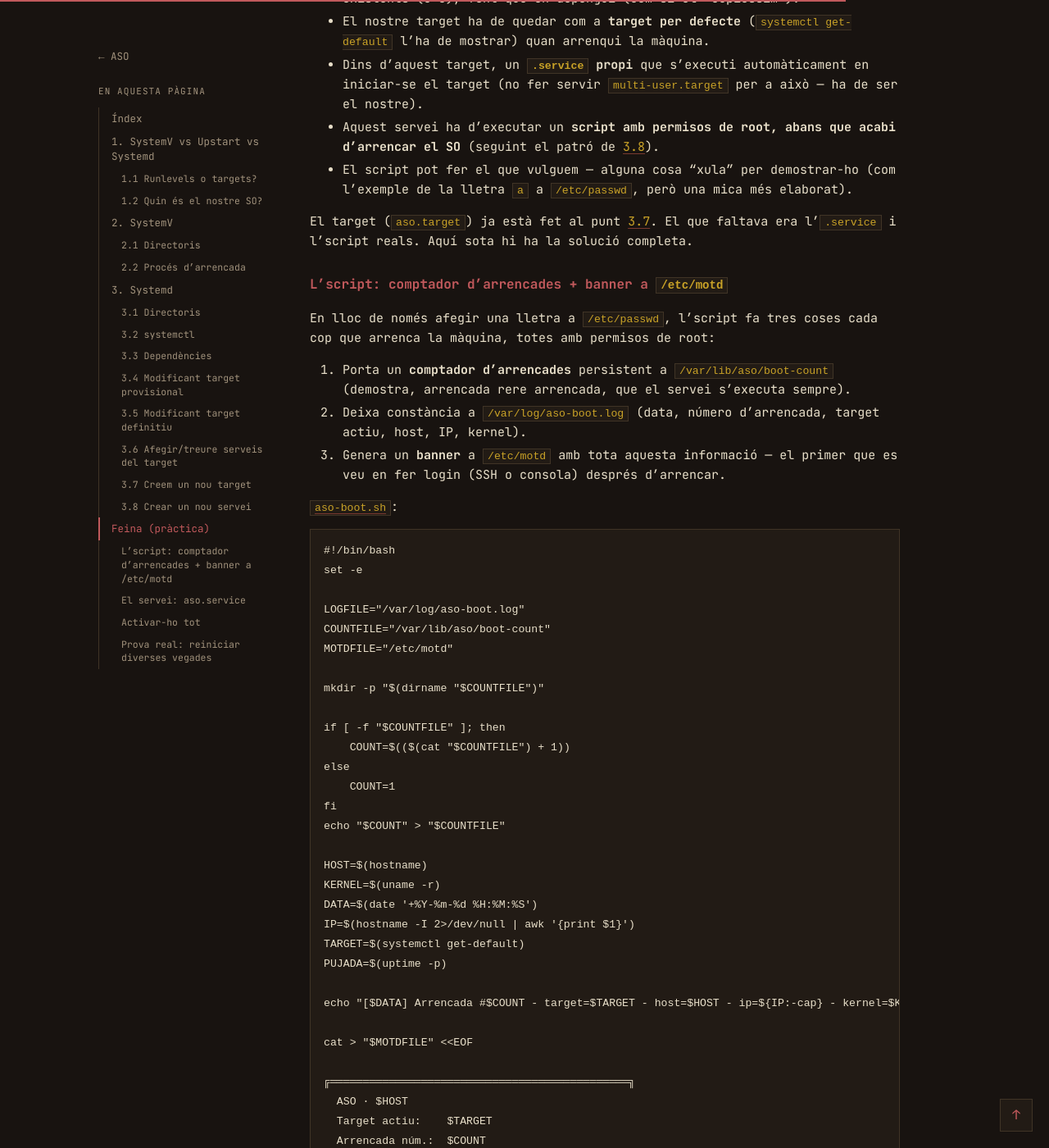
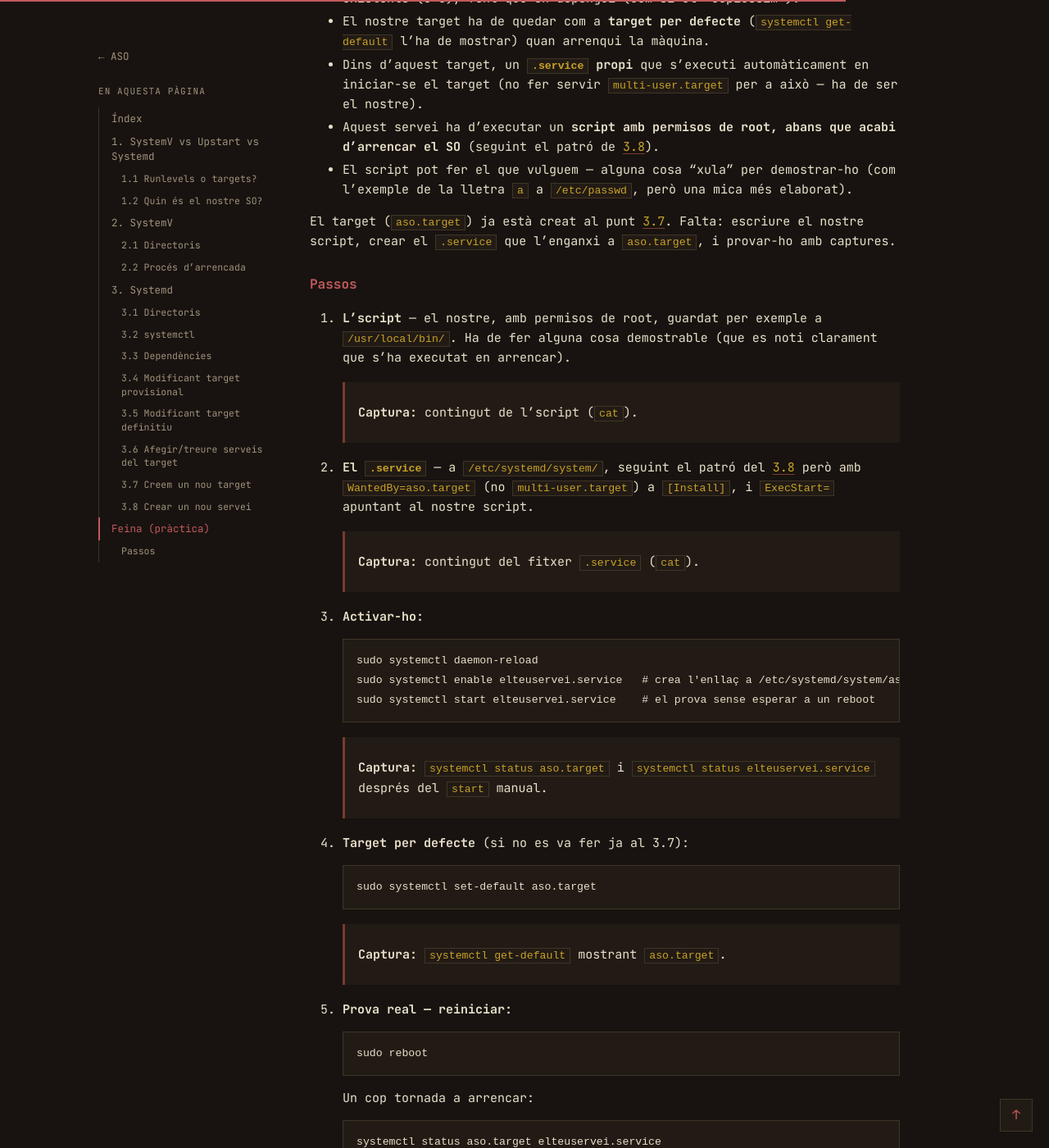
Before and after one commit to ikerespinosalopez/ASO, a Jekyll site: the page built from practiques/01-systemv-upstart-systemd.md, in a window 1280 px wide and 1400 px high, scrolled down 10296 px. Shown: the whole window at 82% size. Built offline with Jekyll 4.4.1, drawn with Linux system fonts in a browser that asks for light colours; some of the changed text lies outside the part shown.

Commit message:
Corregeix la secció Feina: només estructura i captures, no la solució
Treu l'script i el .service que s'havien escrit de més (aquesta part
la fa l'alumne). La secció queda com a guia de passos amb marcadors
de captura, igual que la resta d'apartats pendents de resoldre.

Co-Authored-By: Claude Sonnet 5 <noreply@anthropic.com>

````diff
--- a/practiques/01-systemv-upstart-systemd.md
+++ b/practiques/01-systemv-upstart-systemd.md
@@ -376,126 +376,37 @@ Després de reiniciar, `/etc/passwd` hauria d'haver-hi afegit la lletra `a` al f
 - Aquest servei ha d'executar un **script amb permisos de root, abans que acabi d'arrencar el SO** (seguint el patró de [3.8](#38-crear-un-nou-servei)).
 - El script pot fer el que vulguem — alguna cosa "xula" per demostrar-ho (com l'exemple de la lletra `a` a `/etc/passwd`, però una mica més elaborat).
 
-El target (`aso.target`) ja està fet al punt [3.7](#37-creem-un-nou-target). El que faltava era l'`.service` i l'script reals. Aquí sota hi ha la solució completa.
+El target (`aso.target`) ja està creat al punt [3.7](#37-creem-un-nou-target). Falta: escriure el nostre script, crear el `.service` que l'enganxi a `aso.target`, i provar-ho amb captures.
 
-### L'script: comptador d'arrencades + banner a `/etc/motd`
+### Passos
 
-En lloc de només afegir una lletra a `/etc/passwd`, l'script fa tres coses cada cop que arrenca la màquina, totes amb permisos de root:
+1. **L'script** — el nostre, amb permisos de root, guardat per exemple a `/usr/local/bin/`. Ha de fer alguna cosa demostrable (que es noti clarament que s'ha executat en arrencar).
+   > **Captura:** contingut de l'script (`cat`).
 
-1. Porta un **comptador d'arrencades** persistent a `/var/lib/aso/boot-count` (demostra, arrencada rere arrencada, que el servei s'executa sempre).
-2. Deixa constància a `/var/log/aso-boot.log` (data, número d'arrencada, target actiu, host, IP, kernel).
-3. Genera un **banner** a `/etc/motd` amb tota aquesta informació — el primer que es veu en fer login (SSH o consola) després d'arrencar.
+2. **El `.service`** — a `/etc/systemd/system/`, seguint el patró del [3.8](#38-crear-un-nou-servei) però amb `WantedBy=aso.target` (no `multi-user.target`) a `[Install]`, i `ExecStart=` apuntant al nostre script.
+   > **Captura:** contingut del fitxer `.service` (`cat`).
 
-[`aso-boot.sh`]({{ '/practiques/scripts/aso-boot.sh' | relative_url }}):
+3. **Activar-ho:**
+   ```bash
+   sudo systemctl daemon-reload
+   sudo systemctl enable elteuservei.service   # crea l'enllaç a /etc/systemd/system/aso.target.wants/
+   sudo systemctl start elteuservei.service    # el prova sense esperar a un reboot
+   ```
+   > **Captura:** `systemctl status aso.target` i `systemctl status elteuservei.service` després del `start` manual.
 
-```bash
-#!/bin/bash
-set -e
+4. **Target per defecte** (si no es va fer ja al 3.7):
+   ```bash
+   sudo systemctl set-default aso.target
+   ```
+   > **Captura:** `systemctl get-default` mostrant `aso.target`.
 
-LOGFILE="/var/log/aso-boot.log"
-COUNTFILE="/var/lib/aso/boot-count"
-MOTDFILE="/etc/motd"
-
-mkdir -p "$(dirname "$COUNTFILE")"
-
-if [ -f "$COUNTFILE" ]; then
-    COUNT=$(($(cat "$COUNTFILE") + 1))
-else
-    COUNT=1
-fi
-echo "$COUNT" > "$COUNTFILE"
-
-HOST=$(hostname)
-KERNEL=$(uname -r)
-DATA=$(date '+%Y-%m-%d %H:%M:%S')
-IP=$(hostname -I 2>/dev/null | awk '{print $1}')
-TARGET=$(systemctl get-default)
-PUJADA=$(uptime -p)
-
-echo "[$DATA] Arrencada #$COUNT - target=$TARGET - host=$HOST - ip=${IP:-cap} - kernel=$KERNEL" >> "$LOGFILE"
-
-cat > "$MOTDFILE" <<EOF
-
-╔══════════════════════════════════════════════╗
-  ASO · $HOST
-  Target actiu:    $TARGET
-  Arrencada núm.:  $COUNT
-  Data:            $DATA
-  Kernel:          $KERNEL
-  IP:              ${IP:-(sense xarxa)}
-  Uptime:          $PUJADA
-╚══════════════════════════════════════════════╝
-
-EOF
-
-exit 0
-```
-
-```bash
-sudo cp aso-boot.sh /usr/local/bin/aso-boot.sh
-sudo chmod +x /usr/local/bin/aso-boot.sh
-```
-
-### El servei: `aso.service`
-
-```bash
-sudo nano /etc/systemd/system/aso.service
-```
-
-```ini
-[Unit]
-Description=Servei personalitzat ASO - banner d'arrencada
-After=aso.target
-Requires=aso.target
-
-[Service]
-Type=oneshot
-ExecStart=/usr/local/bin/aso-boot.sh
-RemainAfterExit=yes
-StandardOutput=journal
-
-[Install]
-WantedBy=aso.target
-```
-
-**Diferències respecte al `rc-local.service` del [3.8](#38-crear-un-nou-servei):**
-
-| Directiva | Per què canvia |
-|---|---|
-| `Type=oneshot` (en lloc de `forking`) | El nostre script no es bifurca ni queda resident: s'executa d'un tir i acaba. `oneshot` és el tipus pensat per a això. |
-| `RemainAfterExit=yes` | Igual que al 3.8: encara que el procés acabi de seguida, systemd el considera "actiu" (surt com a `active (exited)` a `systemctl status`). |
-| `WantedBy=aso.target` (en lloc de `multi-user.target`) | És el punt clau de l'enunciat: el servei s'enganxa al **nostre** target, no al genèric. |
-| `After=` / `Requires=aso.target` | Assegura que el servei només arrenca quan `aso.target` (i, per herència, `multi-user.target`) ja estan actius. |
-
-### Activar-ho tot
-
-```bash
-sudo systemctl daemon-reload
-sudo systemctl enable aso.service      # crea l'enllaç a /etc/systemd/system/aso.target.wants/
-sudo systemctl start aso.service       # el prova sense esperar a un reboot
-systemctl status aso.service
-cat /etc/motd
-```
-
-> **Captura 1:** `cat /usr/local/bin/aso-boot.sh` i `cat /etc/systemd/system/aso.service`.
-
-> **Captura 2:** `systemctl status aso.target` i `systemctl status aso.service` just després del `start` manual, mostrant `active (exited)`.
-
-### Prova real: reiniciar diverses vegades
-
-La prova de foc és que el comptador pugi sol, sense intervenció, arrencada rere arrencada:
-
-```bash
-sudo reboot
-# ... un cop tornada a arrencar la màquina:
-systemctl get-default            # ha de mostrar aso.target
-cat /etc/motd                    # banner actualitzat, comptador +1
-cat /var/log/aso-boot.log        # una línia nova per cada arrencada
-journalctl -u aso.service -b     # logs del servei en aquest darrer boot
-```
-
-> **Captura 3:** `systemctl get-default` mostrant `aso.target` com a target per defecte.
-
-> **Captura 4:** `cat /etc/motd` després d'almenys dues arrencades seguides, mostrant el comptador incrementant-se.
-
-> **Captura 5:** `cat /var/log/aso-boot.log` amb diverses línies (una per arrencada) i `journalctl -u aso.service -b` confirmant que el servei s'ha executat correctament al darrer boot.
+5. **Prova real — reiniciar:**
+   ```bash
+   sudo reboot
+   ```
+   Un cop tornada a arrencar:
+   ```bash
+   systemctl status aso.target elteuservei.service
+   journalctl -u elteuservei.service -b
+   ```
+   > **Captura:** l'efecte del nostre script (allò "xula" que fa) + `journalctl -u elteuservei.service -b` demostrant que s'ha executat sol en aquest darrer arrencament, sense intervenció manual.
````
Also changed, not shown: 1 other file.
